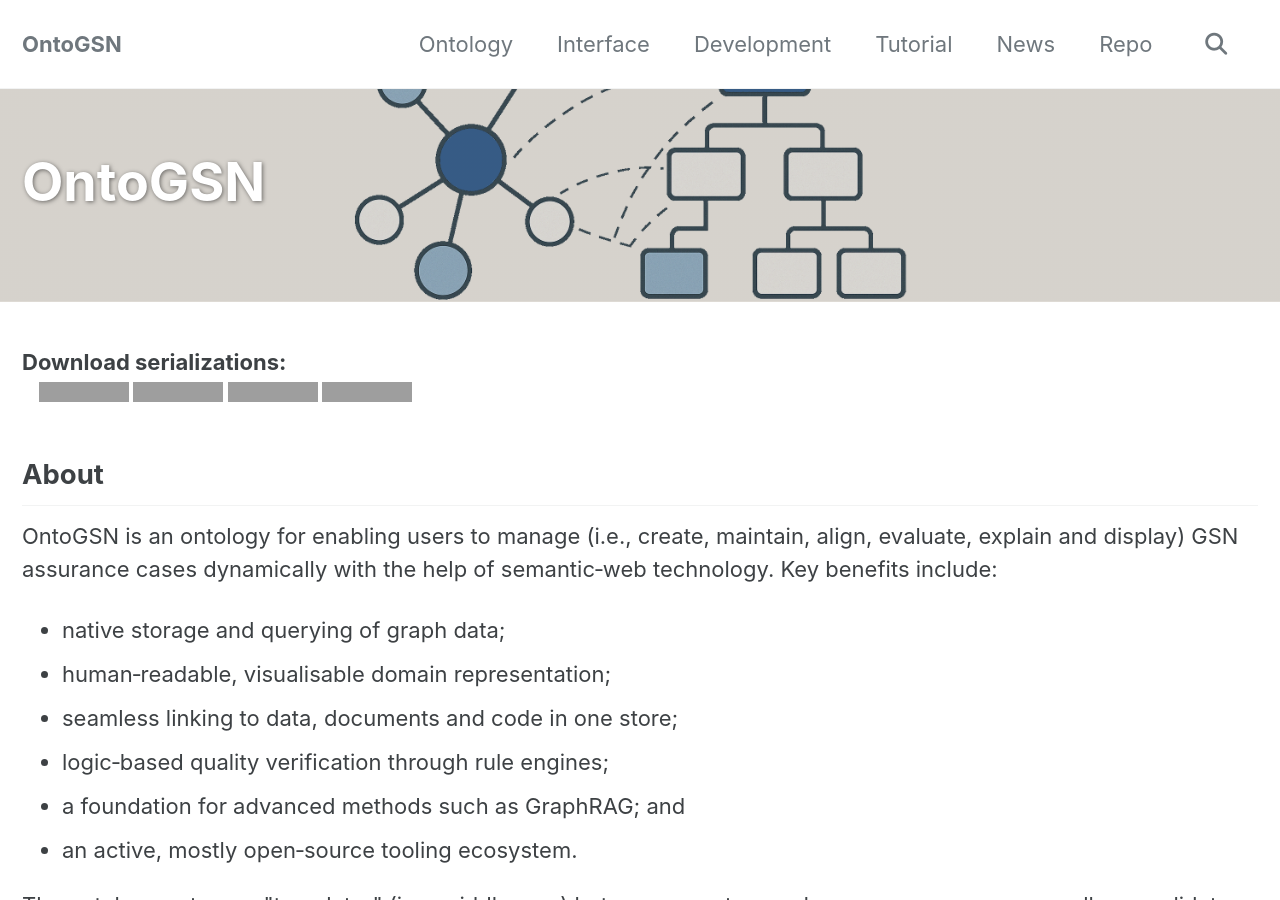
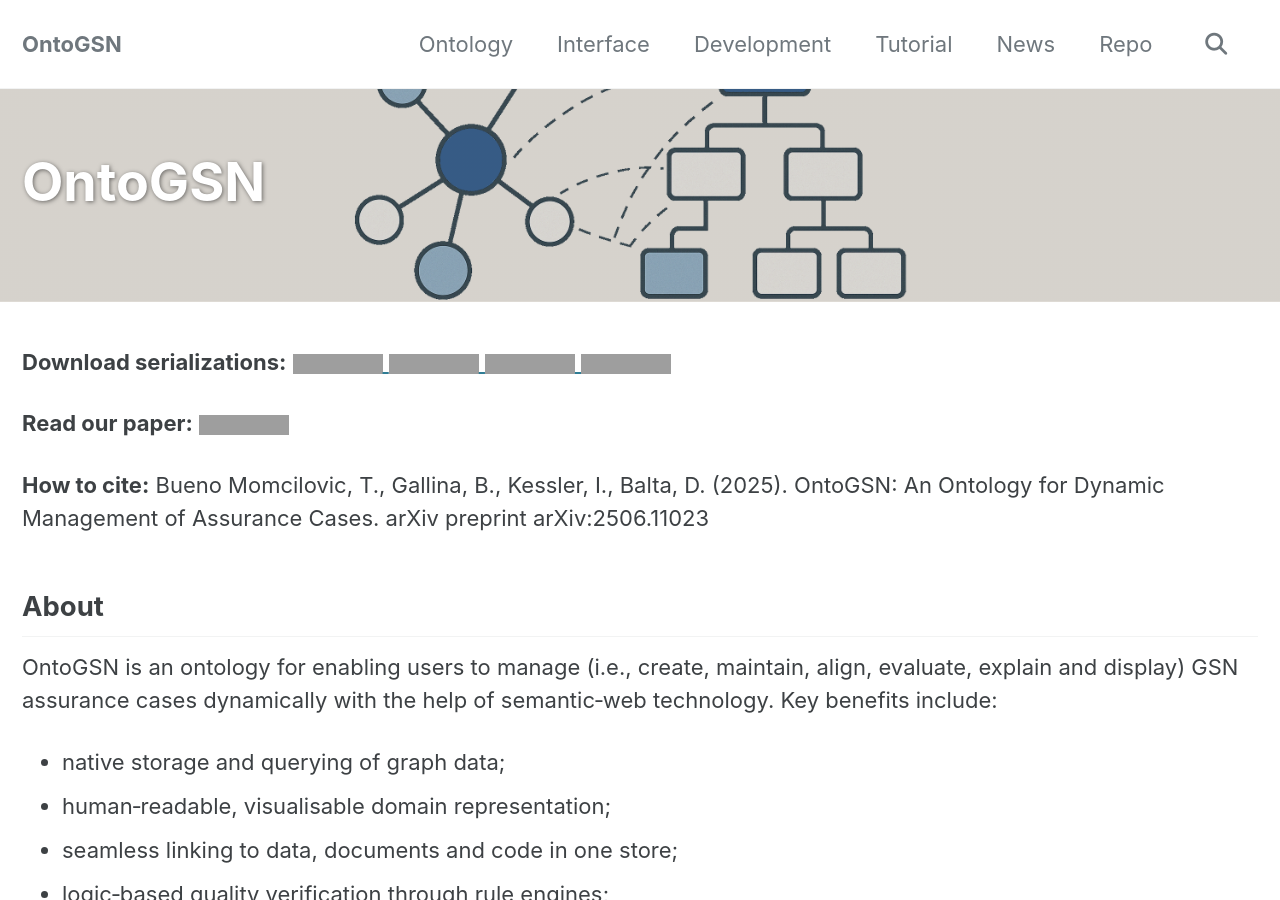
Before and after one commit to fortiss/OntoGSN, a Jekyll site: the page built from docs/index.html, in a window 1280 px wide and 900 px high. Built offline with Jekyll 4.4.1, drawn with Linux system fonts in a browser that asks for light colours; cached includes are drawn as plain includes; the list of posts is cut into pages by our own code; grey boxes are pictures that could not be loaded.

Commit message:
improved presentation and added citation info

```diff
--- a/docs/index.html
+++ b/docs/index.html
@@ -14,13 +14,35 @@
   cta_label: "Read the documentation →"              # call‑to‑action button
   cta_url: "/development/"                           # where the button leads
 ---
-  <dt>Download serializations:</dt>
-<dd>
-  <span><a href="https://raw.githubusercontent.com/fortiss/OntoGSN/main/ontogsn.owl" target="_blank"><img src="https://img.shields.io/badge/Format-RDF/XML-blue.svg" alt="RDF/XML" /></a></span>
-  <span><a href="https://raw.githubusercontent.com/fortiss/OntoGSN/main/serializations/ontogsn.jsonld" target="_blank"><img src="https://img.shields.io/badge/Format-JSON_LD-blue.svg" alt="JSON-LD" /></a></span>
-  <span><a href="https://raw.githubusercontent.com/fortiss/OntoGSN/main/serializations/ontogsn.ttl" target="_blank"><img src="https://img.shields.io/badge/Format-TTL-blue.svg" alt="TTL" /></a></span>
-  <span><a href="https://raw.githubusercontent.com/fortiss/OntoGSN/main/serializations/ontogsn.owx" target="_blank"><img src="https://img.shields.io/badge/Format-OWX-blue.svg" alt="OWX" /></a></span>
-</dd>
+
+<p>
+  <strong>Download serializations:</strong>
+  <a href="https://raw.githubusercontent.com/fortiss/OntoGSN/main/ontogsn.owl" target="_blank">
+    <img src="https://img.shields.io/badge/Format-RDF/XML-blue.svg" alt="RDF/XML" />
+  </a>
+  <a href="https://raw.githubusercontent.com/fortiss/OntoGSN/main/serializations/ontogsn.jsonld" target="_blank">
+    <img src="https://img.shields.io/badge/Format-JSON_LD-blue.svg" alt="JSON-LD" />
+  </a>
+  <a href="https://raw.githubusercontent.com/fortiss/OntoGSN/main/serializations/ontogsn.ttl" target="_blank">
+    <img src="https://img.shields.io/badge/Format-TTL-blue.svg" alt="TTL" />
+  </a>
+  <a href="https://raw.githubusercontent.com/fortiss/OntoGSN/main/serializations/ontogsn.owx" target="_blank">
+    <img src="https://img.shields.io/badge/Format-OWX-blue.svg" alt="OWX" />
+  </a>
+</p>
+
+<p>
+  <strong>Read our paper:</strong>
+  <a href="https://arxiv.org/abs/2506.11023" target="_blank">
+    <img src="https://img.shields.io/badge/arXiv-2506.11023-B31B1B.svg" alt="arXiv:2506.11023" />
+  </a>
+</p>
+
+<p>
+  <strong>How to cite:</strong>
+  Bueno Momcilovic, T., Gallina, B., Kessler, I., Balta, D. (2025). OntoGSN: An Ontology for Dynamic Management of Assurance Cases. arXiv preprint arXiv:2506.11023
+</p>
+
 
   <section id="about" class="page__section">
     <h2>About</h2>
```
